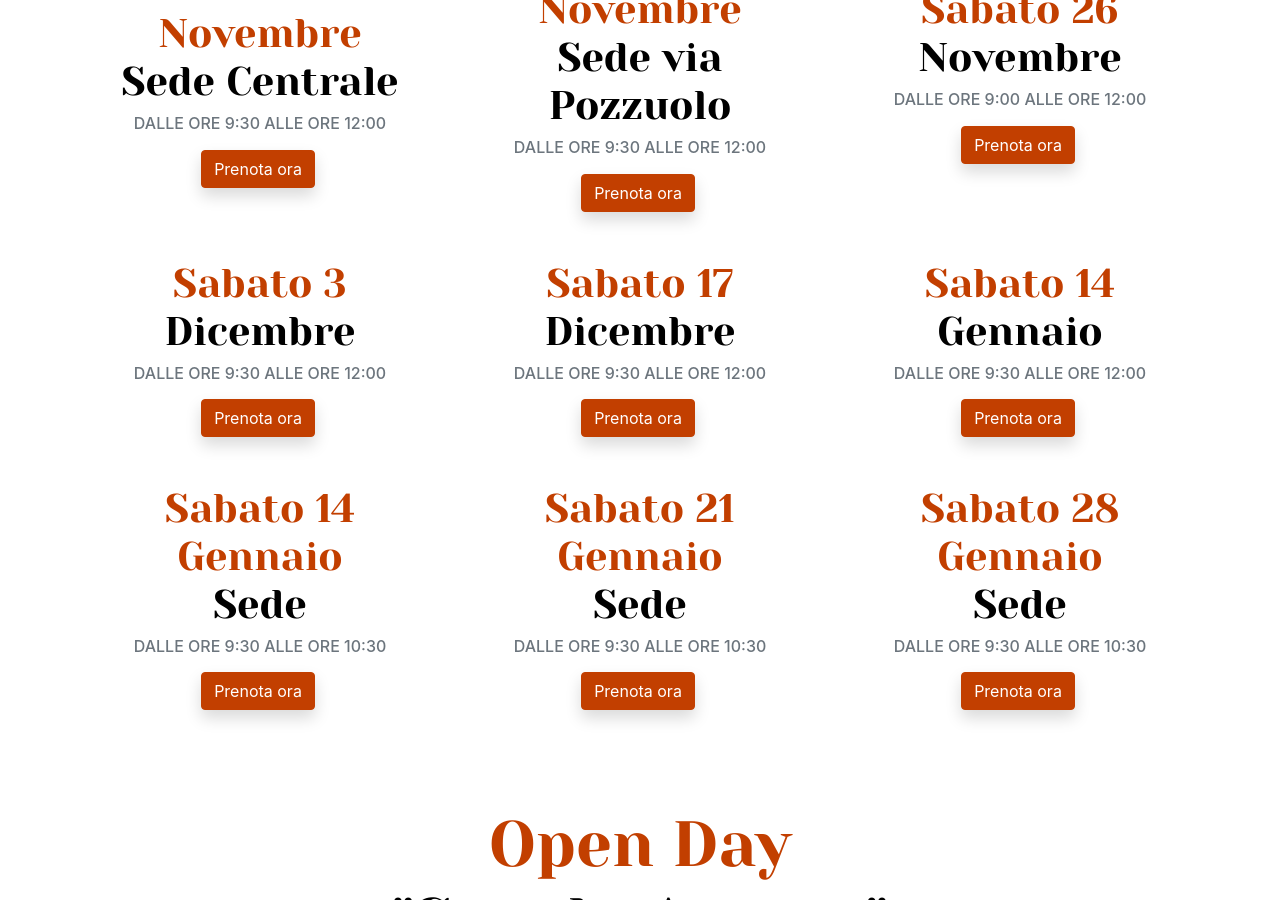
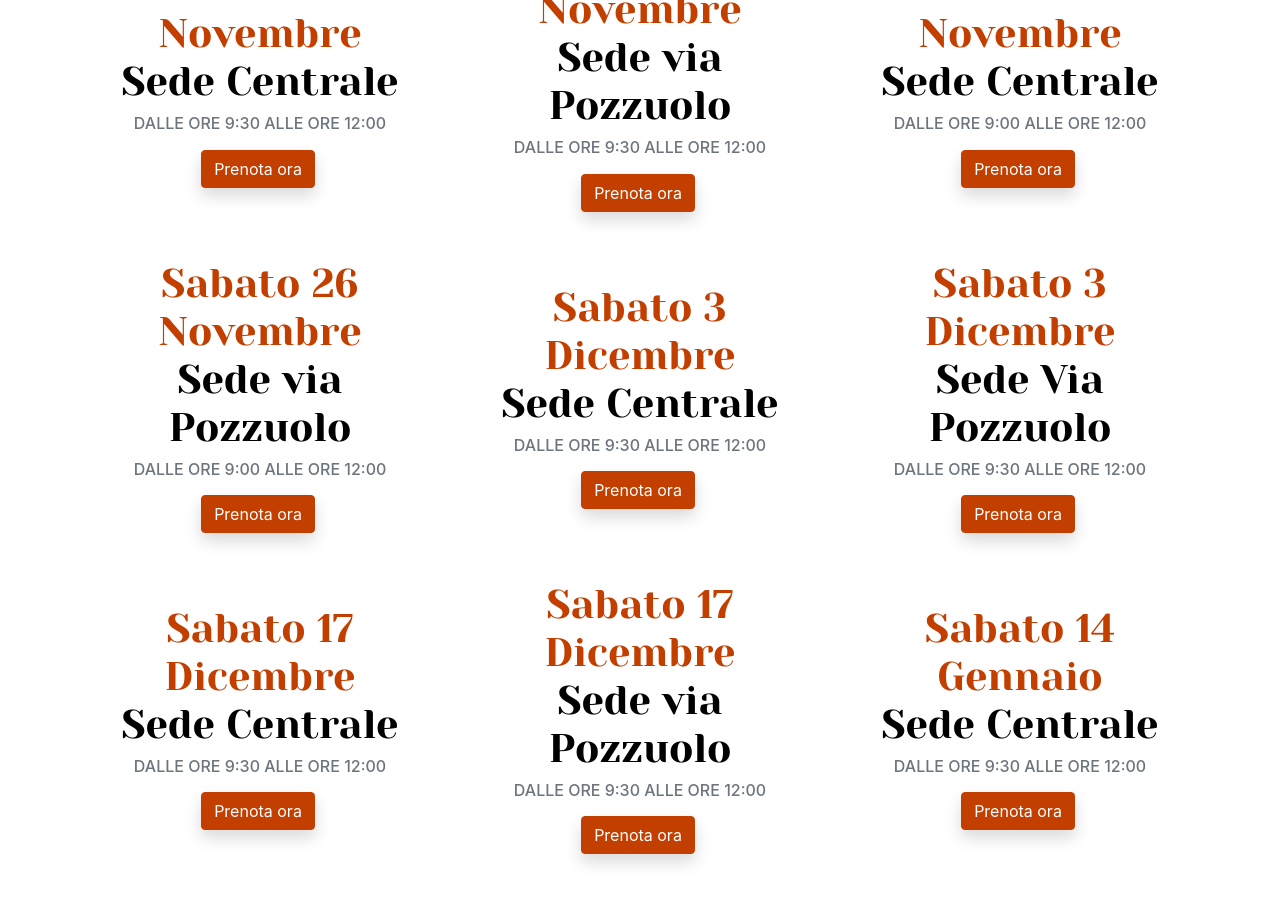
Before and after one commit to PiervitoCreanza/orientamento.liceodegiorgi.edu.it, a Jekyll site: the page built from incontri.html, in a window 1280 px wide and 900 px high, scrolled down 2825 px. Built offline with Jekyll 4.4.1, drawn with Linux system fonts in a browser that asks for light colours; some of the changed text lies outside the part shown.

Commit message:
Updated '_data/incontri.json' via CloudCannon

```diff
--- a/_data/incontri.json
+++ b/_data/incontri.json
@@ -81,44 +81,74 @@
 					"url": "https://forms.gle/8ZHtacTAwJ4R4zGr8"
 				},
 				{
-					"giorno": "Sabato 26",
-					"mese": "Novembre",
+					"giorno": "Sabato 26 Novembre",
+					"mese": "Sede Centrale",
 					"orario": "dalle ore 9:00 alle ore 12:00",
 					"url": ""
 				},
 				{
-					"giorno": "Sabato 3",
-					"mese": "Dicembre",
+					"giorno": "Sabato 26 Novembre",
+					"mese": "Sede via Pozzuolo",
+					"orario": "dalle ore 9:00 alle ore 12:00",
+					"url": ""
+				},
+				{
+					"giorno": "Sabato 3 Dicembre",
+					"mese": "Sede Centrale",
 					"orario": "dalle ore 9:30 alle ore 12:00",
 					"url": ""
 				},
 				{
-					"giorno": "Sabato 17",
-					"mese": "Dicembre",
+					"giorno": "Sabato 3 Dicembre",
+					"mese": "Sede Via Pozzuolo",
 					"orario": "dalle ore 9:30 alle ore 12:00",
 					"url": ""
 				},
 				{
-					"giorno": "Sabato 14",
-					"mese": "Gennaio",
+					"giorno": "Sabato 17 Dicembre",
+					"mese": "Sede Centrale",
+					"orario": "dalle ore 9:30 alle ore 12:00",
+					"url": ""
+				},
+				{
+					"giorno": "Sabato 17 Dicembre",
+					"mese": "Sede via Pozzuolo",
 					"orario": "dalle ore 9:30 alle ore 12:00",
 					"url": ""
 				},
 				{
 					"giorno": "Sabato 14 Gennaio",
-					"mese": "Sede ",
+					"mese": "Sede Centrale",
+					"orario": "dalle ore 9:30 alle ore 12:00",
+					"url": ""
+				},
+				{
+					"giorno": "Sabato 14 Gennaio",
+					"mese": "Sede via Pozzuolo",
 					"orario": "dalle ore 9:30 alle ore 10:30",
 					"url": ""
 				},
 				{
 					"giorno": "Sabato 21 Gennaio",
-					"mese": "Sede",
+					"mese": "Sede Centrale",
+					"orario": "dalle ore 9:30 alle ore 10:30 ",
+					"url": ""
+				},
+				{
+					"giorno": "Sabato 21 Gennaio",
+					"mese": "Sede via Pozzuolo",
 					"orario": "dalle ore 9:30 alle ore 10:30 ",
 					"url": ""
 				},
 				{
 					"giorno": "Sabato 28 Gennaio",
-					"mese": "Sede",
+					"mese": "Sede Centrale",
+					"orario": "dalle ore 9:30 alle ore 10:30",
+					"url": ""
+				},
+				{
+					"giorno": "Sabato 28 Gennaio",
+					"mese": "Sede via Pozzuolo",
 					"orario": "dalle ore 9:30 alle ore 10:30",
 					"url": ""
 				}
```
